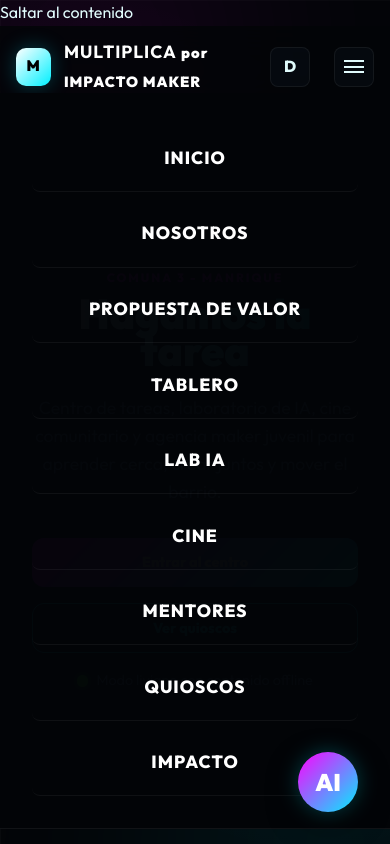
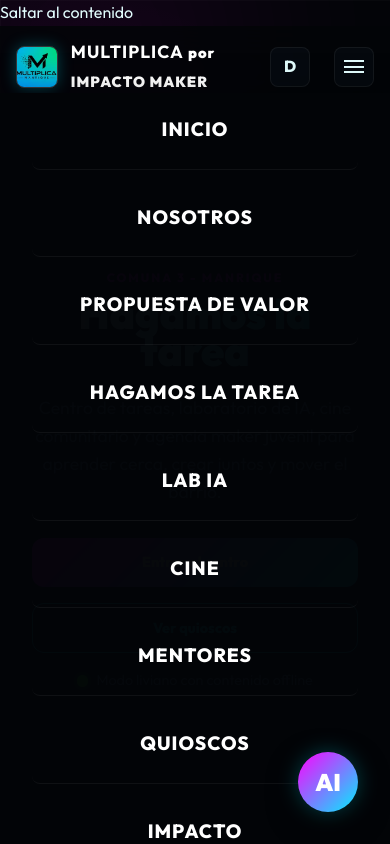
Before and after one commit to Davidcastanom/multiplica, a plain HTML site: page index.html in a window 390 px wide. Both pictures are taken after a click on the button "Abrir menú". Shown: the top 844 px of the page. Drawn offline with Linux system fonts and the light colour scheme.

Commit message:
🚀 Final Polish: Custom branding (favicon/logo) and high-end responsive mobile menu with staggered animations

```diff
--- a/css/styles.css
+++ b/css/styles.css
@@ -145,18 +145,18 @@ a { color: inherit; text-decoration: none; }
 }
 
 .brand-mark {
-  background: linear-gradient(135deg, #fff, var(--warm));
-  color: #000;
-  width: 55px;
-  height: 38px;
-  display: flex;
-  align-items: center;
-  justify-content: center;
-  border-radius: 10px;
-  font-size: 0.95rem;
-  box-shadow: 0 0 20px var(--warm-shadow);
-  font-weight: 900;
-  letter-spacing: 1px;
+  width: 42px;
+  height: 42px;
+  object-fit: cover;
+  border-radius: 8px;
+  box-shadow: 0 0 15px var(--warm-shadow);
+  border: 1px solid rgba(255, 255, 255, 0.2);
+  transition: 0.3s;
+}
+
+.brand:hover .brand-mark {
+  transform: scale(1.1) rotate(-5deg);
+  box-shadow: 0 0 25px var(--warm);
 }
 
 .nav { display: flex; gap: 0.5rem; justify-content: center; }
@@ -1279,7 +1279,11 @@ a { color: inherit; text-decoration: none; }
     gap: 2rem;
     padding-top: 8rem;
   }
-  .hero-visual { max-width: 600px; margin-inline: auto; }
+  .hero-visual {
+    max-width: 100%;
+    margin-inline: auto;
+    aspect-ratio: 1 / 1; /* More vertical on mobile */
+  }
   .hero-actions { justify-content: center; }
   .lab-split, .cinema-layout { grid-template-columns: 1fr; }
 }
@@ -1294,27 +1298,46 @@ a { color: inherit; text-decoration: none; }
     width: 100%;
     height: 0;
     background: rgba(3, 5, 8, 0.98);
-    backdrop-filter: blur(20px);
+    backdrop-filter: blur(25px);
     flex-direction: column;
     overflow: hidden;
-    transition: 0.4s cubic-bezier(0.4, 0, 0.2, 1);
+    transition: 0.5s cubic-bezier(0.4, 0, 0.2, 1);
     z-index: 90;
     padding: 0;
     border-bottom: 1px solid var(--line);
+    box-shadow: 0 20px 40px rgba(0,0,0,0.8);
   }
 
   .nav.open {
-    height: auto;
-    padding: 2rem;
+    height: calc(100vh - 4.2rem);
+    padding: 3rem 2rem;
   }
 
   .nav a {
     width: 100%;
     text-align: center;
-    padding: 1.2rem;
-    font-size: 1.1rem;
+    padding: 1.5rem;
+    font-size: 1.2rem;
     border-bottom: 1px solid rgba(255, 255, 255, 0.05);
+    opacity: 0;
+    transform: translateY(20px);
+    transition: 0.4s;
   }
+
+  .nav.open a {
+    opacity: 1;
+    transform: translateY(0);
+  }
+
+  /* Staggered animation for links */
+  .nav.open a:nth-child(1) { transition-delay: 0.1s; }
+  .nav.open a:nth-child(2) { transition-delay: 0.2s; }
+  .nav.open a:nth-child(3) { transition-delay: 0.3s; }
+  .nav.open a:nth-child(4) { transition-delay: 0.4s; }
+  .nav.open a:nth-child(5) { transition-delay: 0.5s; }
+  .nav.open a:nth-child(6) { transition-delay: 0.6s; }
+  .nav.open a:nth-child(7) { transition-delay: 0.7s; }
+  .nav.open a:nth-child(8) { transition-delay: 0.8s; }
 
   .workspace {
     grid-template-columns: 1fr;
--- a/index.html
+++ b/index.html
@@ -12,6 +12,7 @@
   <link rel="preconnect" href="https://fonts.gstatic.com" crossorigin>
   <link href="https://fonts.googleapis.com/css2?family=Outfit:wght@100..900&display=swap" rel="stylesheet">
   <link rel="preload" href="assets/community-lab.png" as="image" />
+  <link rel="icon" type="image/jpeg" href="assets/favicon.jpeg">
   <link rel="stylesheet" href="css/styles.css" />
 </head>
 
@@ -19,8 +20,8 @@
   <a class="skip-link" href="#contenido">Saltar al contenido</a>
 
   <header class="topbar" aria-label="Navegación principal">
-    <a class="brand" href="#inicio" aria-label="MULTIPLICA inicio">
-      <span class="brand-mark">M</span>
+    <a href="index.html" class="brand">
+      <img src="assets/favicon.jpeg" alt="MULTIPLICA Logo" class="brand-mark">
       <span>
         <strong>MULTIPLICA</strong>
         <small>por IMPACTO MAKER</small>
@@ -34,7 +35,7 @@
       <a href="index.html">Inicio</a>
       <a href="nosotros.html">Nosotros</a>
       <a href="propuesta.html">Propuesta de Valor</a>
-      <a href="#tarea">Tablero</a>
+      <a href="#tarea">Hagamos la tarea</a>
       <a href="#ia">Lab IA</a>
       <a href="#cine">Cine</a>
       <a href="#mentores">Mentores</a>
```
Also changed, not shown: nosotros.html (+3 -2 lines), propuesta.html (+3 -2 lines), assets/favicon.jpeg (added).
